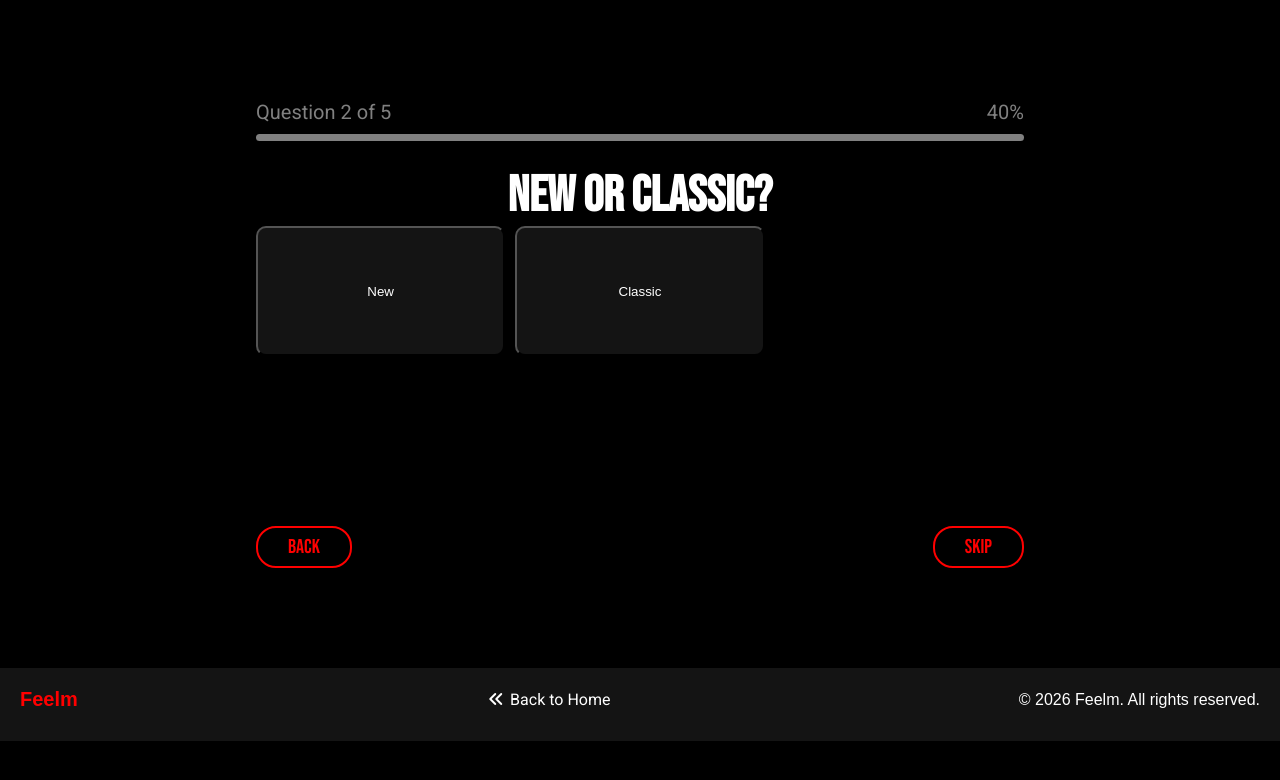
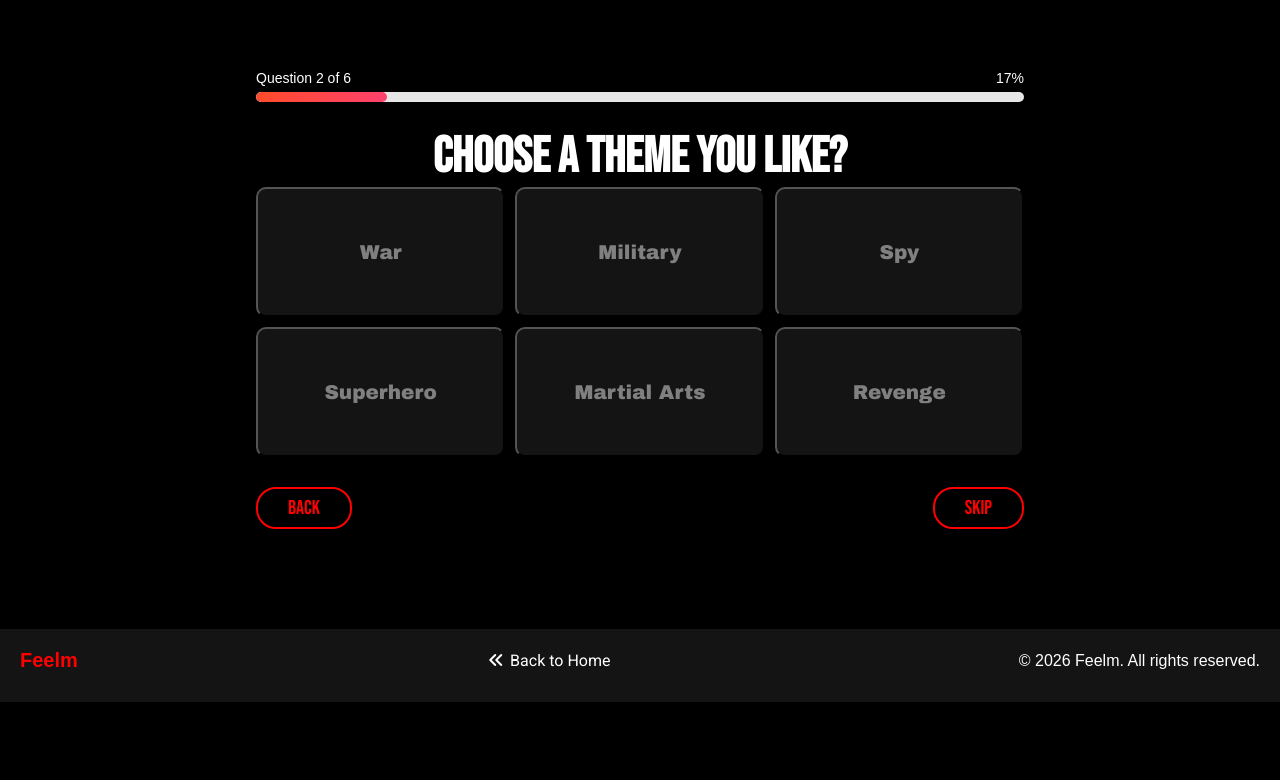
Before and after one commit to zaid-zizoune/Feelm, a plain HTML site: page movie.html in a window 1280 px wide. Both pictures are taken after a click on the button "Action". Drawn offline with Linux system fonts and the light colour scheme; a web font is replaced by a local one.

Commit message:
feat(movie): implement core components and nearly complete page structure

```diff
--- a/css/movie.css
+++ b/css/movie.css
@@ -21,31 +21,33 @@ body{
     margin-top: 100px;
     width: 100%;
 }
-.quiz_header .progress_info{
-    display: flex;
-    width: 60%;
-    justify-content: space-between;
+.progress_container{
+width:60%;
+margin-top: 70px ;
 }
 
-.quiz_header .progress_info span{
-     color: gray;
-    font-family: "Roboto", sans-serif;
-    font-size: 20px;
+.progress_info{
+display:flex;
+justify-content:space-between;
+font-size:14px;
+margin-bottom:6px;
+color:white;
 }
-.quiz_header .progress_bar{
-    width: 60%;
-    height: 7px;
-    margin-top: 10px;
-    border-radius: 10px;
-    background-color: gray;
-    overflow: hidden;
+
+.progress_bar{
+width:100%;
+height:10px;
+background:#e6e6e6;
+border-radius:50px;
+overflow:hidden;
 }
-.quiz_header .progress_bar .progress_fill{
-    width: 0%;
-    height: 100%;
-    background-color: red;
-    border-radius: 10px;
-    transition: width 0.5s ease;
+
+.progress_fill{
+height:100%;
+width:0%;
+background:linear-gradient(90deg,#ff4b2b,#ff416c);
+border-radius:50px;
+transition:width 0.5s ease;
 }
 .question{
     margin-top: 25px;
@@ -69,7 +71,9 @@ body{
     height: 130px;
     background-color: #141414;
     border-radius: 10px;
-    color: white;
+    color: grey;
+     font-family: "Archivo Black", sans-serif;
+    font-size: 20px;
 }
 .answers_section button:hover{
     color: red;
--- a/js/movie.js
+++ b/js/movie.js
@@ -1,15 +1,27 @@
+// ======== Themes حسب نوع الفيلم ========
+const themesByGenre = {
+Action: ["War", "Military", "Spy", "Superhero", "Martial Arts", "Revenge"],
+Thriller: ["Crime", "Mystery", "Psychological", "Political", "Survival", "Conspiracy"],
+Drama: ["Romance", "Family", "Friendship", "Life Struggles", "Sport", "Biography"],
+Comedy: ["Romantic Comedy", "Teen Comedy", "Dark Comedy", "Buddy Comedy", "Satire", "Parody"],
+Horror: ["Supernatural", "Psychological Horror", "Slasher", "Zombie", "Demon Possession", "Monster"],
+Sci_Fi: ["Space", "Aliens", "Artificial Intelligence", "Time Travel", "Dystopia", "Cyberpunk"]
+};
+
 // ======== إعداد الأسئلة ========
 const questions = [
-  { question: "What type of movie?", answers: ["Action", "Romance", "Sci-Fi", "Comedy"] },
-  { question: "New or Classic?", answers: ["New", "Classic"] },
-  { question: "What vibes?", answers: ["Exciting", "Emotional", "Thoughtful", "Dark"] },
-  { question: "Preferred length?", answers: ["Short", "Medium", "Long"] },
-  { question: "Language?", answers: ["English", "French", "Arabic"] }
+  { question: "What type of movie would you like to watch?", answers: ["Action","Thriller","Drama","Comedy","Horror","Sci_Fi"] },
+  { question: "Choose a theme you like?", answers: [] },
+  { question: "How long would you like the movie to be?", answers: ["60-90 min", "1.5 to 2 hours","2 to 3 hours","3+ hours","Any..."] },
+  { question: "Which time period do you prefer the movie to be set in?", answers: ["Modern","Present","Future","Past","Ancient","Any..."] },
+  { question: "Choose your preferred movie language?", answers: ["English","French","Any..."] },
+  { question: "Choose your preferred streaming platform?", answers: ["Netflix","HBO Max","Amazon Prime","Disney+","Apple TV+","Any..."] }
 ];
 
 // ======== المتغيرات ========
 let currentQuestion = 0;
-const userAnswers = {}; // حفظ الإجابات
+let progress = 0;
+const userAnswers = {};
 
 // ======== ربط العناصر ========
 const questionTitle = document.querySelector(".question_title");
@@ -23,71 +35,82 @@ const skipBtn = document.querySelector(".skip_btn");
 // ======== عرض السؤال ========
 function showQuestion() {
   const q = questions[currentQuestion];
-
-  // تحديث نص السؤال
   questionTitle.textContent = q.question;
 
-  // تحديث Progress bar
-  const percent = ((currentQuestion + 1) / questions.length) * 100;
-  barEl.style.width = percent + "%";        // حركة الشريط
-  percentEl.textContent = Math.round(percent) + "%"; // تحديث الرقم
+  // تحديث Progress Bar
+  barEl.style.width = progress + "%";
+  percentEl.textContent = progress + "%";
   currentEl.textContent = currentQuestion + 1;
 
-  // تحديث أزرار الإجابة
+  // عرض الأجوبة
   buttons.forEach((btn, i) => {
-    if (q.answers[i]) {
+    if(q.answers[i]){
       btn.style.display = "inline-block";
       btn.textContent = q.answers[i];
-
       btn.onclick = () => {
-        userAnswers[currentQuestion] = q.answers[i]; // حفظ الإجابة
+        userAnswers[currentQuestion] = q.answers[i];
+        progress += 17;
+        if(progress > 100) progress = 100;
         nextQuestion();
       };
-    } else {
+    }else{
       btn.style.display = "none";
     }
   });
 
-  // تعطيل Back إذا في السؤال الأول
   backBtn.disabled = currentQuestion === 0;
 }
 
-// ======== التنقل ========
+// ======== السؤال التالي ========
 function nextQuestion() {
+  if(currentQuestion === 0){
+    const selectedGenre = userAnswers[0];
+    if(themesByGenre[selectedGenre]){
+      questions[1].answers = themesByGenre[selectedGenre];
+    }
+  }
+
   currentQuestion++;
-  if (currentQuestion < questions.length) {
+  if(currentQuestion < questions.length){
     showQuestion();
-  } else {
+  }else{
     showResult();
   }
 }
 
-function prevQuestion() {
-  if (currentQuestion > 0) {
+// ======== السؤال السابق ========
+function prevQuestion(){
+  if(currentQuestion > 0){
     currentQuestion--;
+    progress -= 20;
+    if(progress < 0) progress = 0;
     showQuestion();
   }
 }
 
-function skipQuestion() {
+// ======== تخطي السؤال ========
+function skipQuestion(){
+  progress += 20;
+  if(progress > 100) progress = 100;
   nextQuestion();
 }
 
-// ربط أزرار Back و Skip
+// ======== ربط الأزرار ========
 backBtn.addEventListener("click", prevQuestion);
 skipBtn.addEventListener("click", skipQuestion);
 
 // ======== عرض النتائج ========
-function showResult() {
+function showResult(){
   const container = document.querySelector(".container");
   container.innerHTML = "<h1>Quiz Finished! Your Answers:</h1>";
+  const ul = document.createElement("ul");
 
-  const ul = document.createElement("ul");
   questions.forEach((q, i) => {
     const li = document.createElement("li");
     li.textContent = `${q.question} → ${userAnswers[i] ? userAnswers[i] : "Skipped"}`;
     ul.appendChild(li);
   });
+
   container.appendChild(ul);
 }
 
--- a/movie.html
+++ b/movie.html
@@ -28,16 +28,15 @@
     <div class="main">
       <div class="container">
 
-      <div class="quiz_header">
-        <div class="progress_info">
-          <span class="question_count">Question <span id="current">1</span> of 5</span>
-          <span class="percentage" id="percent">0%</span>
-        </div>
-        <div class="progress_bar">
-          <span class="progress_fill" id="bar"></span>
-        </div>
-      </div>
-
+    <div class="progress_container">
+    <div class="progress_info">
+      <span>Question <span id="current">1</span> of 6</span>
+      <span id="percent">0%</span>
+    </div>
+    <div class="progress_bar">
+      <div class="progress_fill" id="bar"></div>
+    </div>
+  </div>
       <div class="question">
         <h1 class="question_title"></h1>
       </div>
```
Also changed, not shown: result.html (added).
